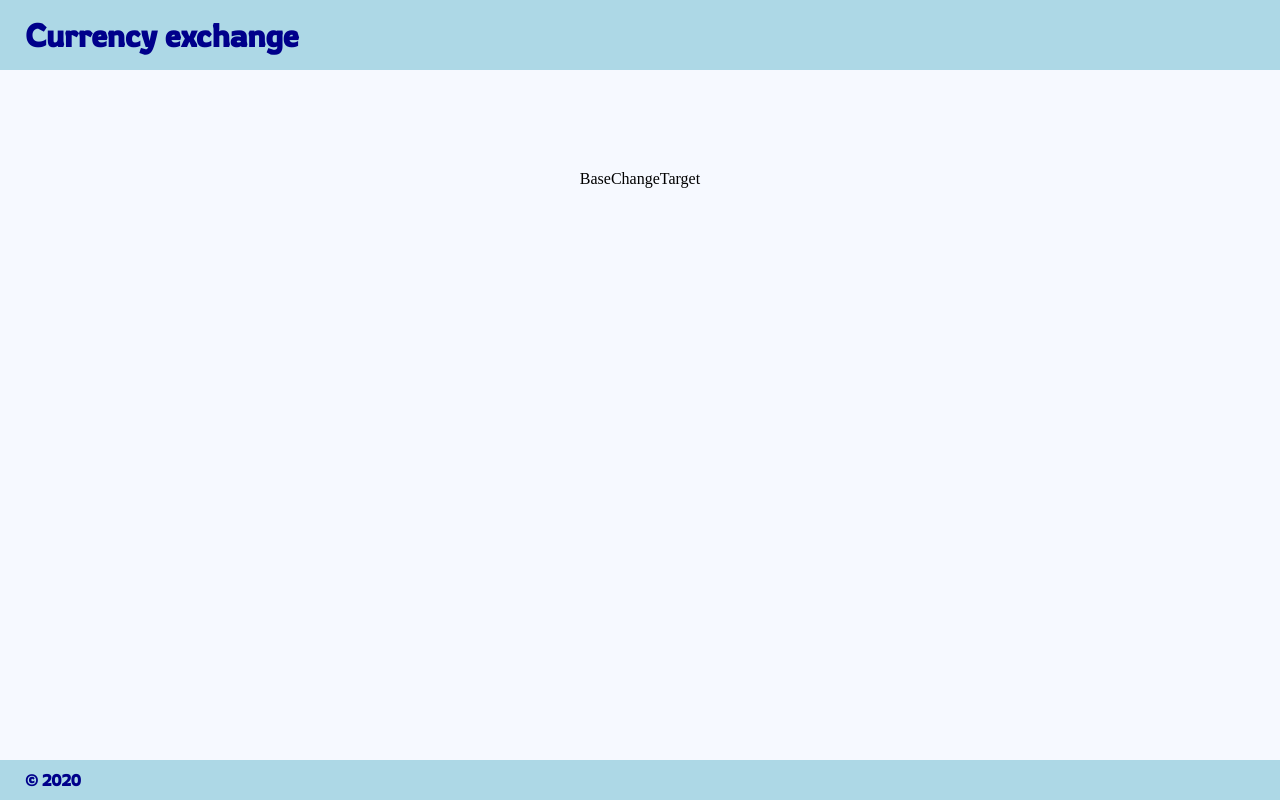
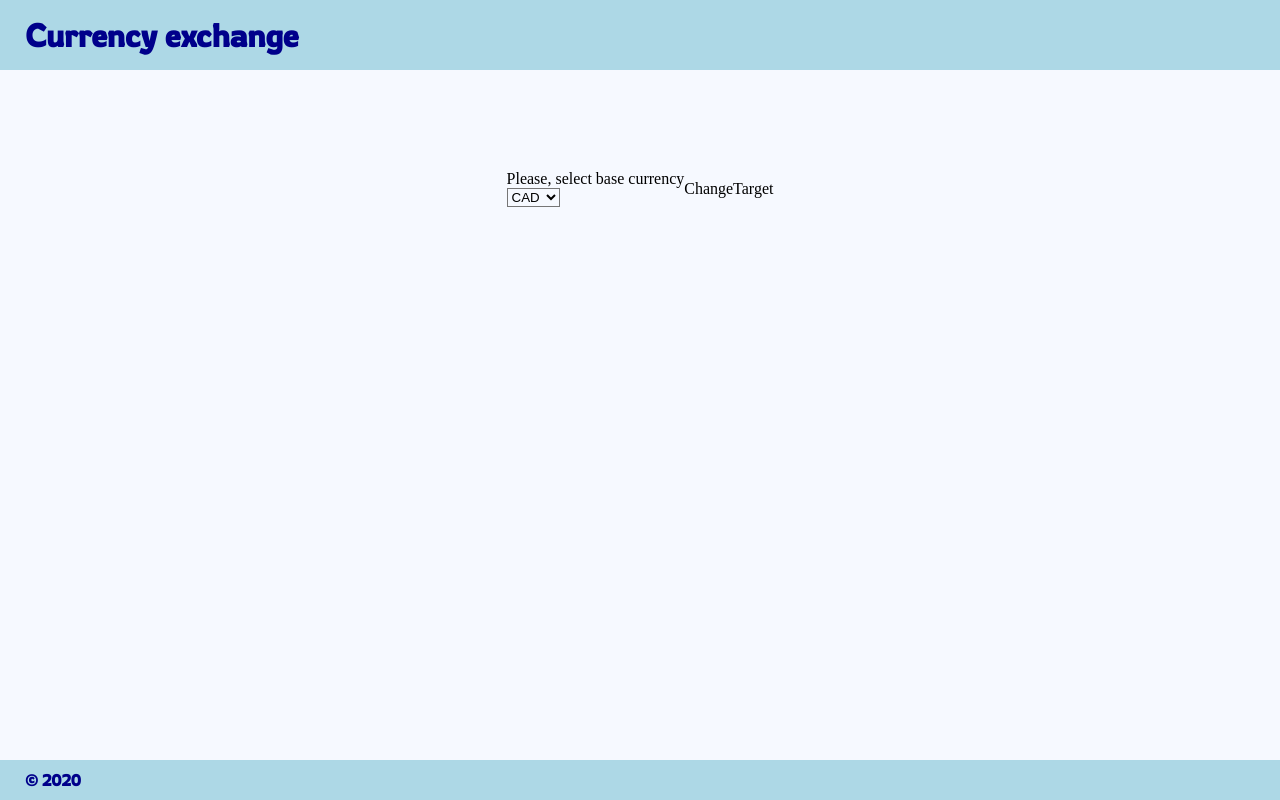
Before and after one commit to madjack99/currency-exchange, a React (Create React App) app: page / in a window 1280 px wide. Built offline with nearby package versions, Linux system fonts and the light colour scheme.

Commit message:
feat: add basic BaseCurrency

```diff
--- /dev/null
+++ b/src/BaseCurrency.jsx
@@ -0,0 +1,65 @@
+import React from 'react';
+
+const currencyList = [
+  'CAD',
+  'HKD',
+  'ISK',
+  'PHP',
+  'DKK',
+  'HUF',
+  'CZK',
+  'AUD',
+  'RON',
+  'SEK',
+  'IDR',
+  'INR',
+  'BRL',
+  'RUB',
+  'HRK',
+  'JPY',
+  'THB',
+  'CHF',
+  'SGD',
+  'PLN',
+  'BGN',
+  'TRY',
+  'CNY',
+  'NOK',
+  'NZD',
+  'ZAR',
+  'USD',
+  'MXN',
+  'ILS',
+  'GBP',
+  'KRW',
+  'MYR',
+];
+
+const BaseCurrency = () => {
+  const displayOption = () => {
+    return currencyList.map((currency) => {
+      return (
+        <option value={currency} key={currency}>
+          {currency}
+        </option>
+      );
+    });
+  };
+
+  const handleChange = (e) => {
+    console.log(e.target.value);
+  };
+
+  return (
+    <div>
+      Please, select base currency
+      <form>
+        <select name='base-currency' id='' onChange={handleChange}>
+          {displayOption()}
+        </select>
+      </form>
+    </div>
+  );
+};
+
+export default BaseCurrency;
--- a/src/Exchange.jsx
+++ b/src/Exchange.jsx
@@ -1,10 +1,11 @@
 import React from 'react';
 import './exchange.css';
+import BaseCurrency from './BaseCurrency';
 
 const Exchange = () => {
   return (
     <div className='exchange'>
-      <span>Base</span>
+      <BaseCurrency />
       <span>Change</span>
       <span>Target</span>
     </div>
```
